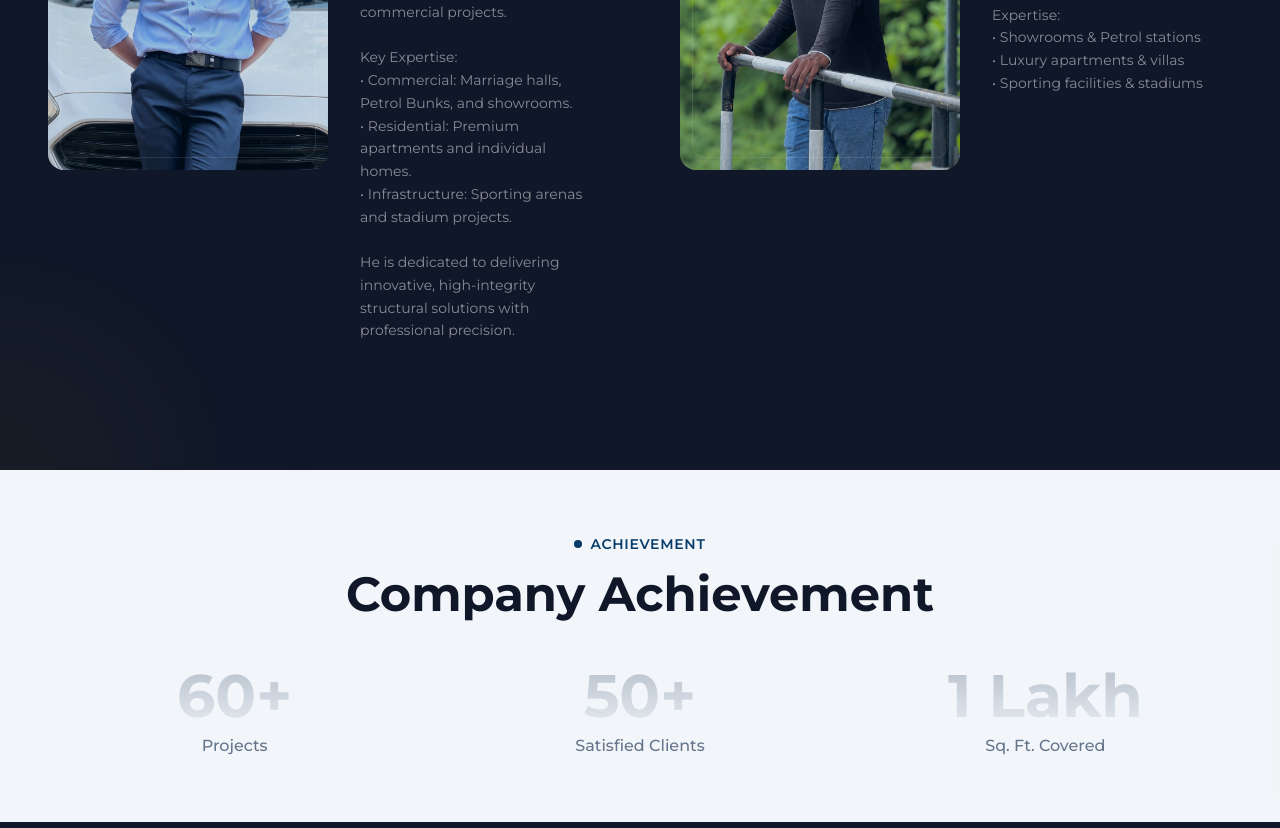
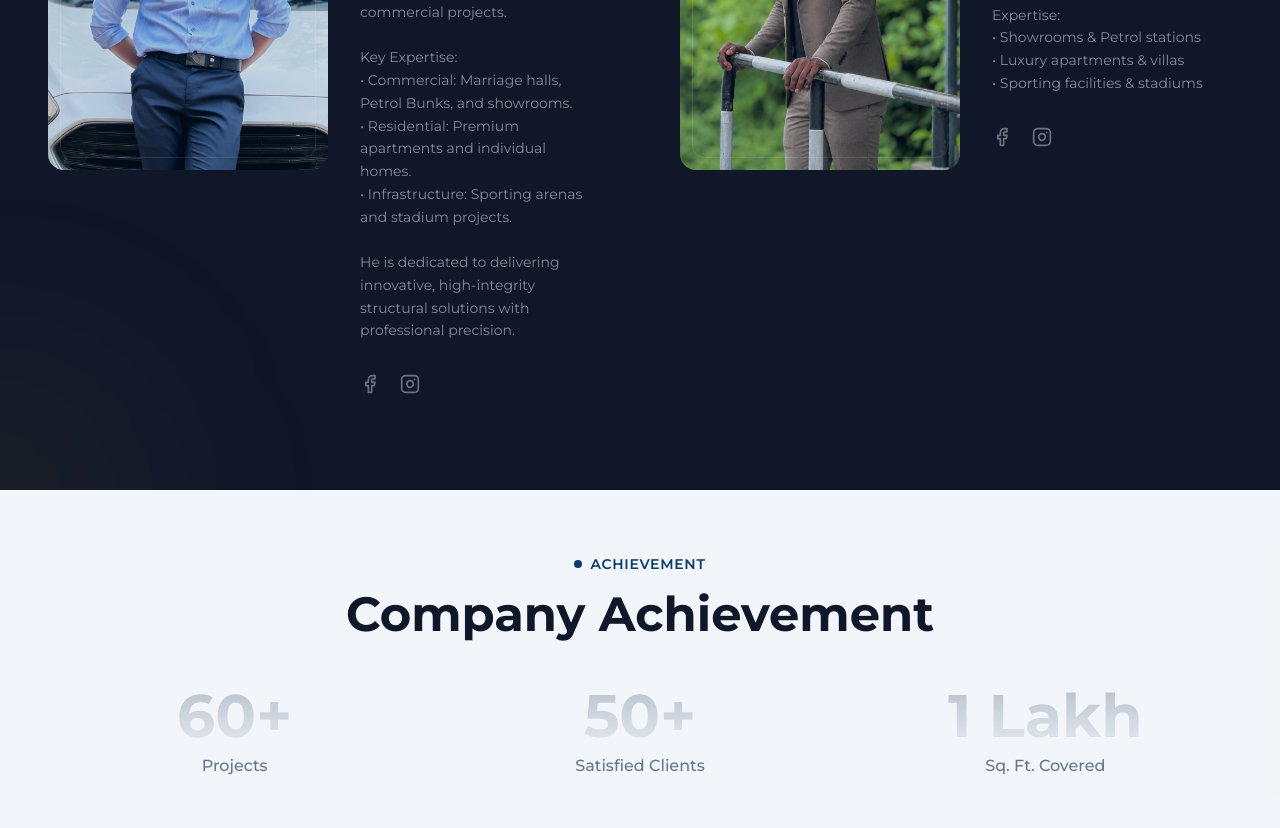
Before and after one commit to godivatech/tnexus_website, a React (Vite) app: page /about in a window 1280 px wide. Shown: the part 2760-3588 px from the top of the page. Built offline with nearby package versions, Linux system fonts and the light colour scheme.

Commit message:
code changes

```diff
--- a/src/sections/Founders.tsx
+++ b/src/sections/Founders.tsx
@@ -1,4 +1,5 @@
 import { motion } from 'framer-motion';
+import { Facebook, Instagram } from 'lucide-react';
 
 interface Founder {
   id: number;
@@ -101,6 +102,16 @@ const Founders = () => {
                   <p className="text-white/50 text-sm leading-relaxed mb-8 flex-grow whitespace-pre-line">
                     {founder.bio}
                   </p>
+
+                  {/* Social Icons (Visual Only) */}
+                  <div className="flex items-center gap-5">
+                    <span className="text-white/40 hover:text-white transition-colors cursor-default">
+                      <Facebook size={20} />
+                    </span>
+                    <span className="text-white/40 hover:text-white transition-colors cursor-default">
+                      <Instagram size={20} />
+                    </span>
+                  </div>
                 </div>
               </div>
             </motion.div>
```
Also changed, not shown: public/images/founders/Siva Prakash.png.
